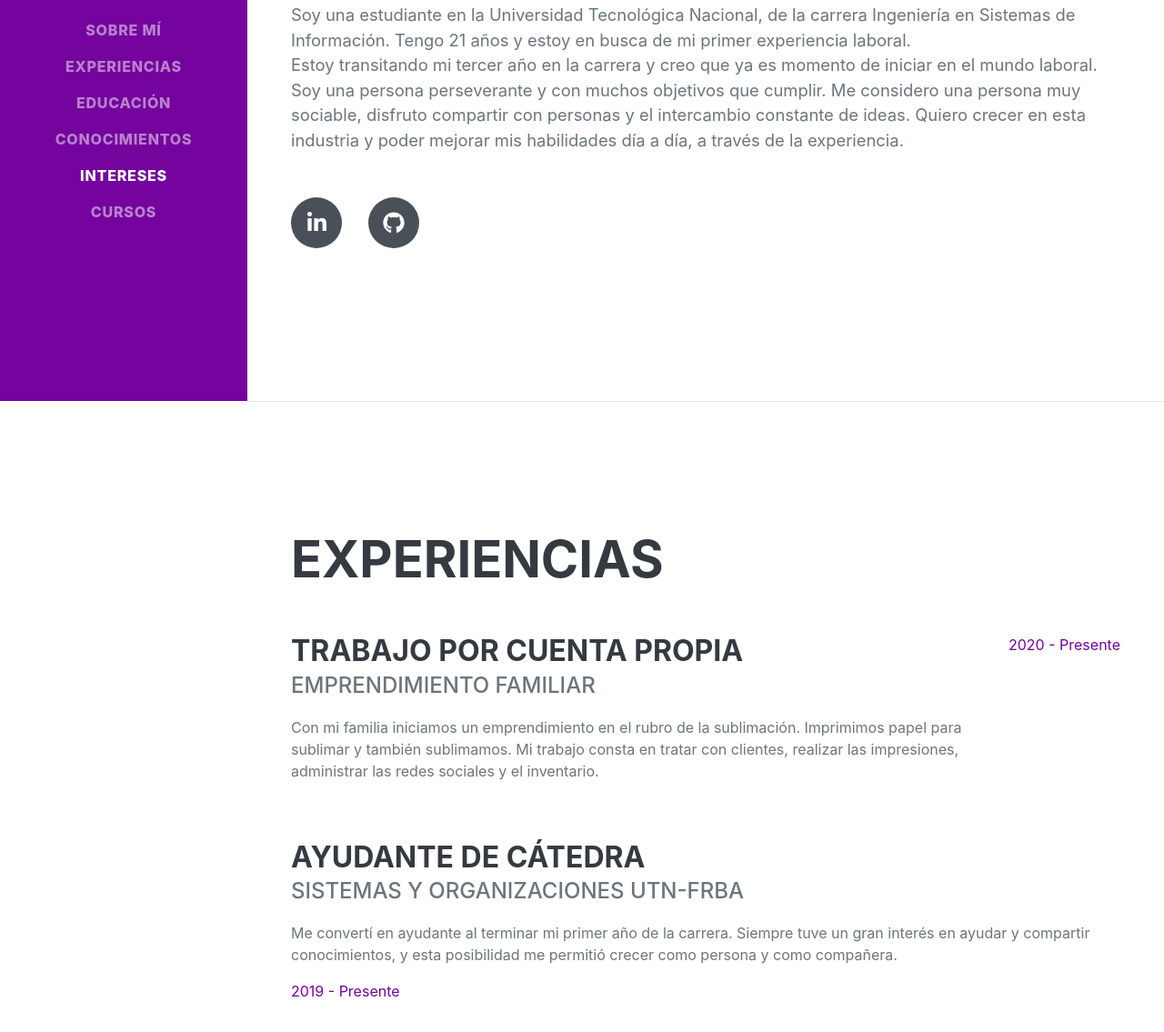
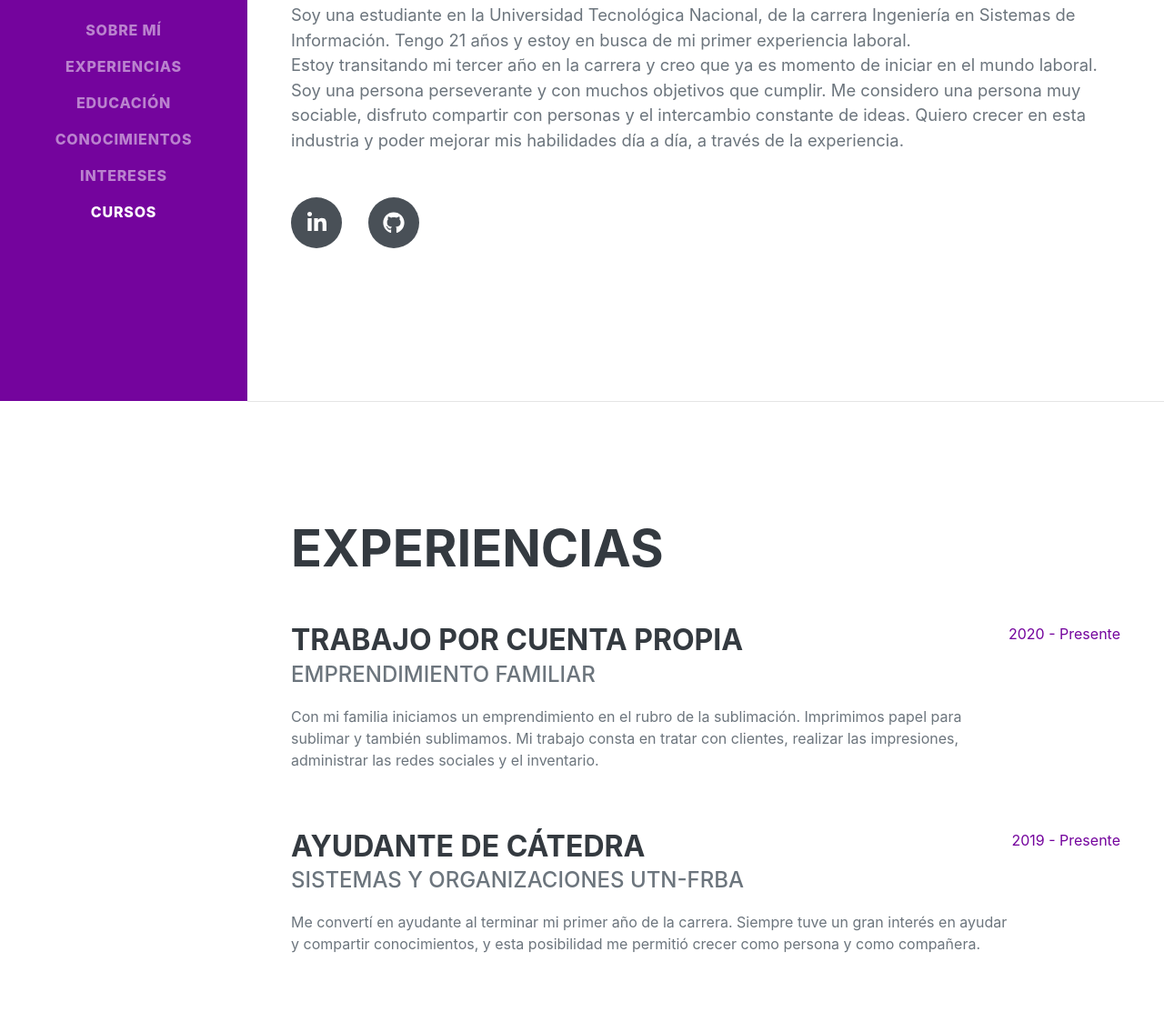
Before and after one commit to Aeiroa/aeiroa.github.io, a plain HTML site: page index.html in a window 1280 px wide. Shown: the part 359-1494 px from the top of the page at 91% size. Drawn offline with nearby package versions, Linux system fonts and the light colour scheme; a web font is replaced by a local one.

Commit message:
Correccion final

```diff
--- a/index.html
+++ b/index.html
@@ -30,7 +30,7 @@
                     <li class="nav-item"><a class="nav-link js-scroll-trigger" href="#education">Educación</a></li>
                     <li class="nav-item"><a class="nav-link js-scroll-trigger" href="#skills">Conocimientos</a></li>
                     <li class="nav-item"><a class="nav-link js-scroll-trigger" href="#interests">Intereses</a></li>
-                    <li class="nav-item"><a class="nav-link js-scroll-trigger" href="#awards">Cursos</a></li>
+                    <li class="nav-item"><a class="nav-link js-scroll-trigger" href="#cursos">Cursos</a></li>
                 </ul>
             </div>
         </nav>
@@ -45,7 +45,7 @@
                     <div class="container-fluid">
                       <div class="row align-items-start">
                         <div class="col">
-                        <h4>Email: <span class="text-primary"><a href="eiroa.ailen@gmail.com">eiroa.ailen@gmail.com</a></span></h4>
+                        <h4>Email: <span class="text-primary"><a href="mailto:eiroa.ailen@gmail.com">eiroa.ailen@gmail.com</a></span></h4>
                         <h4>Teléfono: <span class="text-primary"><a href="https://wa.link/z1nqc6">11 2184-9910</a></span></h4>
                         </div>
                         <div class="col" id="cuil">
@@ -73,12 +73,18 @@
                             <p>Con mi familia iniciamos un emprendimiento en el rubro de la sublimación. Imprimimos papel para sublimar y también sublimamos. Mi trabajo consta en tratar con clientes, realizar las impresiones, administrar las redes sociales y el inventario.</p>
                         </div>
                         <div class="flex-shrink-0"><span class="text-primary">2020 - Presente</span></div>
+                    </div>
+                     <div class="d-flex flex-column flex-md-row justify-content-between mb-5">
+                        <div class="flex-grow-1">
+                            <h3 class="mb-0">Ayudante de Cátedra</h3>
+                            <div class="subheading mb-3"> Sistemas y organizaciones UTN-FRBA </div>
+                            <p>Me convertí en ayudante al terminar mi primer año de la carrera. Siempre tuve un gran interés en ayudar y compartir conocimientos, y esta posibilidad me permitió crecer como persona y como compañera.</p>
+                        </div>
+                        <div class="flex-shrink-0"><span class="text-primary">2019 - Presente</span></div>
+                    </div>
 
-                    </div>
-                    <h3 class="mb-0">Ayudante de cátedra</h3>
-                    <div class="subheading mb-3">Sistemas y organizaciones UTN-FRBA</div>
-                    <p>Me convertí en ayudante al terminar mi primer año de la carrera. Siempre tuve un gran interés en ayudar y compartir conocimientos, y esta posibilidad me permitió crecer como persona y como compañera.</p>
-                    <div class="flex-shrink-0"><span class="text-primary">2019 - Presente</span></div>
+
+
                 </div>
             </section>
             <hr class="m-0" />
@@ -134,7 +140,7 @@
                 </div>
             </section>
             <hr class="m-0" />
-            <!-- Awards-->
+            <!-- Cursos-->
             <section class="resume-section" id="cursos">
                 <div class="resume-section-content">
                     <h2 class="mb-5">Cursos</h2>
```
